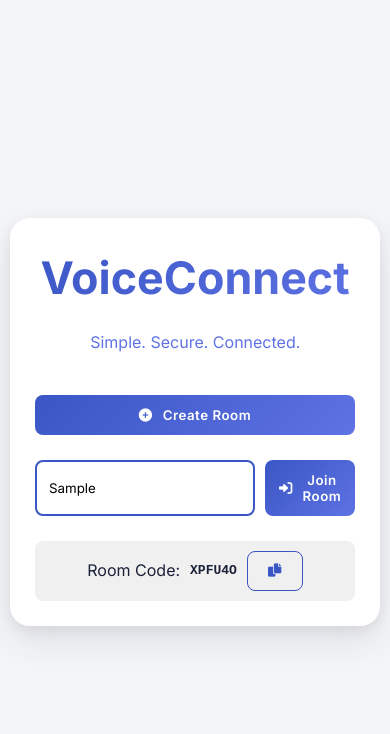
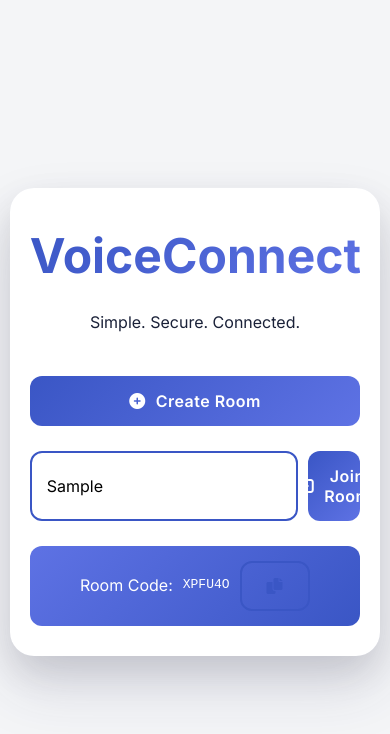
Before and after one commit to HadiSor1486/voice-call-app, a website: page public/index.html in a window 390 px wide. Both pictures are taken after typing "Sample" into the empty fields and a click on the button "Create Room". Drawn offline with nearby package versions, Linux system fonts and the light colour scheme; no server answers.

Commit message:
hello pizza guy

```diff
--- a/public/index.html
+++ b/public/index.html
@@ -4,7 +4,7 @@
     <meta charset="UTF-8">
     <meta name="viewport" content="width=device-width, initial-scale=1.0">
     <title>VoiceConnect - Seamless Communication</title>
-    <link href="https://fonts.googleapis.com/css2?family=Poppins:wght@300;400;600&display=swap" rel="stylesheet">
+    <link href="https://fonts.googleapis.com/css2?family=Inter:wght@300;400;600;700&display=swap" rel="stylesheet">
     <link rel="stylesheet" href="https://cdnjs.cloudflare.com/ajax/libs/font-awesome/6.0.0-beta3/css/all.min.css">
     <link rel="stylesheet" href="styles.css">
 </head>
@@ -16,12 +16,12 @@
                 <p>Simple. Secure. Connected.</p>
             </div>
             <div class="room-actions">
-                <button id="create-room" class="btn btn-primary">
+                <button id="create-room" class="btn">
                     <i class="fas fa-plus-circle"></i> Create Room
                 </button>
                 <div class="join-room-container">
                     <input type="text" id="room-code-input" placeholder="Enter Room Code" maxlength="6">
-                    <button id="join-room" class="btn btn-secondary">
+                    <button id="join-room" class="btn">
                         <i class="fas fa-sign-in-alt"></i> Join Room
                     </button>
                 </div>
@@ -36,9 +36,8 @@
         </div>
 
         <div id="call-page" class="page">
-            <div id="call-background">
             <div class="call-overlay">
-                    <div id="buttons" class="call-controls">
+                <div class="call-controls">
                     <button id="mute-btn" class="control-btn">
                         <i class="fas fa-microphone"></i>
                     </button>
@@ -52,7 +51,6 @@
             </div>
         </div>
     </div>
-    </div>
 
     <script src="/socket.io/socket.io.js"></script>
     <script src="client.js"></script>
--- a/public/styles.css
+++ b/public/styles.css
@@ -7,7 +7,9 @@
     --text-color: #1A2138;
     --white: #FFFFFF;
     --gradient-primary: linear-gradient(135deg, #3A56C5 0%, #5E72E4 100%);
+    --gradient-secondary: linear-gradient(135deg, #5E72E4 0%, #3A56C5 100%);
     --call-notification-bg: #4CAF50;
+    --dark-overlay: rgba(26, 33, 56, 0.8);
 }
 
 * {
@@ -18,33 +20,44 @@
 
 body {
     font-family: 'Inter', sans-serif;
-    background-color: var(--background-color);
+    background: var(--background-color);
     color: var(--text-color);
     line-height: 1.6;
+    min-height: 100vh;
     display: flex;
+    align-items: center;
     justify-content: center;
-    align-items: center;
-    min-height: 100vh;
+    overflow-x: hidden;
 }
 
 .app-container {
     width: 100%;
-    max-width: 450px;
+    max-width: 500px;
     perspective: 1000px;
 }
 
 .page {
     background: var(--white);
-    border-radius: 20px;
-    box-shadow: 0 15px 35px rgba(50, 50, 93, 0.1), 0 5px 15px rgba(0, 0, 0, 0.07);
+    border-radius: 24px;
+    box-shadow: 0 30px 60px rgba(50, 50, 93, 0.15), 0 15px 35px rgba(0, 0, 0, 0.1);
     padding: 40px;
     text-align: center;
-    transform: translateZ(0);
-    transition: all 0.4s ease-in-out;
+    position: relative;
+    overflow: hidden;
+    transition: all 0.4s ease;
 }
 
-.page:hover {
-    transform: scale(1.02) rotateX(5deg);
+.page::before {
+    content: '';
+    position: absolute;
+    top: -50%;
+    left: -50%;
+    width: 200%;
+    height: 200%;
+    background: var(--gradient-primary);
+    opacity: 0.05;
+    transform: rotate(-45deg);
+    z-index: -1;
 }
 
 .logo-container {
@@ -52,17 +65,12 @@ body {
 }
 
 .logo-container h1 {
-    font-size: 2.8rem;
+    font-size: 3rem;
     font-weight: 700;
     background: var(--gradient-primary);
     -webkit-background-clip: text;
     -webkit-text-fill-color: transparent;
     margin-bottom: 15px;
-}
-
-.logo-container p {
-    color: var(--secondary-color);
-    font-weight: 400;
 }
 
 .room-actions {
@@ -78,16 +86,18 @@ body {
 
 #room-code-input {
     flex-grow: 1;
-    padding: 12px;
+    padding: 15px;
     border: 2px solid var(--primary-color);
-    border-radius: 8px;
+    border-radius: 12px;
     font-family: 'Inter', sans-serif;
     transition: all 0.3s ease;
+    font-size: 16px;
 }
 
 #room-code-input:focus {
     outline: none;
     border-color: var(--secondary-color);
+    box-shadow: 0 0 0 3px rgba(94, 114, 228, 0.2);
 }
 
 .btn {
@@ -95,9 +105,9 @@ body {
     align-items: center;
     justify-content: center;
     gap: 10px;
-    padding: 12px 20px;
+    padding: 15px 25px;
     border: none;
-    border-radius: 8px;
+    border-radius: 12px;
     cursor: pointer;
     font-family: 'Inter', sans-serif;
     background: var(--gradient-primary);
@@ -107,17 +117,18 @@ body {
     transition: all 0.3s ease;
     position: relative;
     overflow: hidden;
+    font-size: 16px;
 }
 
 .btn:hover {
-    transform: translateY(-3px);
-    box-shadow: 0 7px 14px rgba(50, 50, 93, 0.1), 0 3px 6px rgba(0, 0, 0, 0.08);
+    transform: translateY(-4px);
+    box-shadow: 0 10px 20px rgba(50, 50, 93, 0.15), 0 4px 8px rgba(0, 0, 0, 0.1);
 }
 
 .btn-copy {
     background: transparent;
     color: var(--primary-color);
-    border: 1px solid var(--primary-color);
+    border: 2px solid var(--primary-color);
 }
 
 .room-code-display {
@@ -125,13 +136,10 @@ body {
     align-items: center;
     justify-content: center;
     gap: 10px;
-    background-color: #f0f0f0;
-    padding: 10px;
-    border-radius: 8px;
-}
-
-.room-code-display code {
-    font-weight: bold;
+    background: var(--gradient-secondary);
+    color: var(--white);
+    padding: 15px;
+    border-radius: 12px;
 }
 
 #call-page {
@@ -140,10 +148,26 @@ body {
     color: var(--white);
 }
 
+#call-page::before {
+    content: '';
+    position: absolute;
+    top: 0;
+    left: 0;
+    width: 100%;
+    height: 100%;
+    background: var(--dark-overlay);
+    z-index: 0;
+}
+
+.call-overlay {
+    position: relative;
+    z-index: 1;
+}
+
 .call-controls {
     display: flex;
     justify-content: center;
-    gap: 30px;
+    gap: 40px;
     margin-top: 40px;
 }
 
@@ -152,13 +176,14 @@ body {
     color: var(--white);
     border: 2px solid rgba(255, 255, 255, 0.2);
     border-radius: 50%;
-    width: 60px;
-    height: 60px;
+    width: 70px;
+    height: 70px;
     display: flex;
     align-items: center;
     justify-content: center;
     cursor: pointer;
     transition: all 0.3s ease;
+    backdrop-filter: blur(10px);
 }
 
 .control-btn:hover {
@@ -167,7 +192,7 @@ body {
 }
 
 .control-btn i {
-    font-size: 24px;
+    font-size: 28px;
 }
 
 #call-notification {
@@ -178,8 +203,8 @@ body {
     background-color: var(--call-notification-bg);
     color: white;
     padding: 15px 25px;
-    border-radius: 10px;
-    box-shadow: 0 10px 25px rgba(0, 0, 0, 0.1);
+    border-radius: 12px;
+    box-shadow: 0 15px 35px rgba(0, 0, 0, 0.1);
     text-align: center;
     z-index: 1000;
     animation: slideIn 0.5s ease-out, pulse 2s infinite;
@@ -188,32 +213,14 @@ body {
     transition: opacity 0.3s ease;
 }
 
-#call-notification.show {
-    opacity: 1;
-}
-
-@keyframes slideIn {
-    from {
-        top: -50px;
-        opacity: 0;
-    }
-    to {
-        top: 20px;
-        opacity: 1;
-    }
-}
-
-@keyframes pulse {
-    0% { transform: translateX(-50%) scale(1); }
-    50% { transform: translateX(-50%) scale(1.03); }
-    100% { transform: translateX(-50%) scale(1); }
-}
-
 @media (max-width: 480px) {
     .app-container {
         max-width: 95%;
     }
     .page {
-        padding: 25px;
+        padding: 30px 20px;
+    }
+    .call-controls {
+        gap: 25px;
     }
 }
```
Lines whose indentation alone changed are shown as unchanged.
